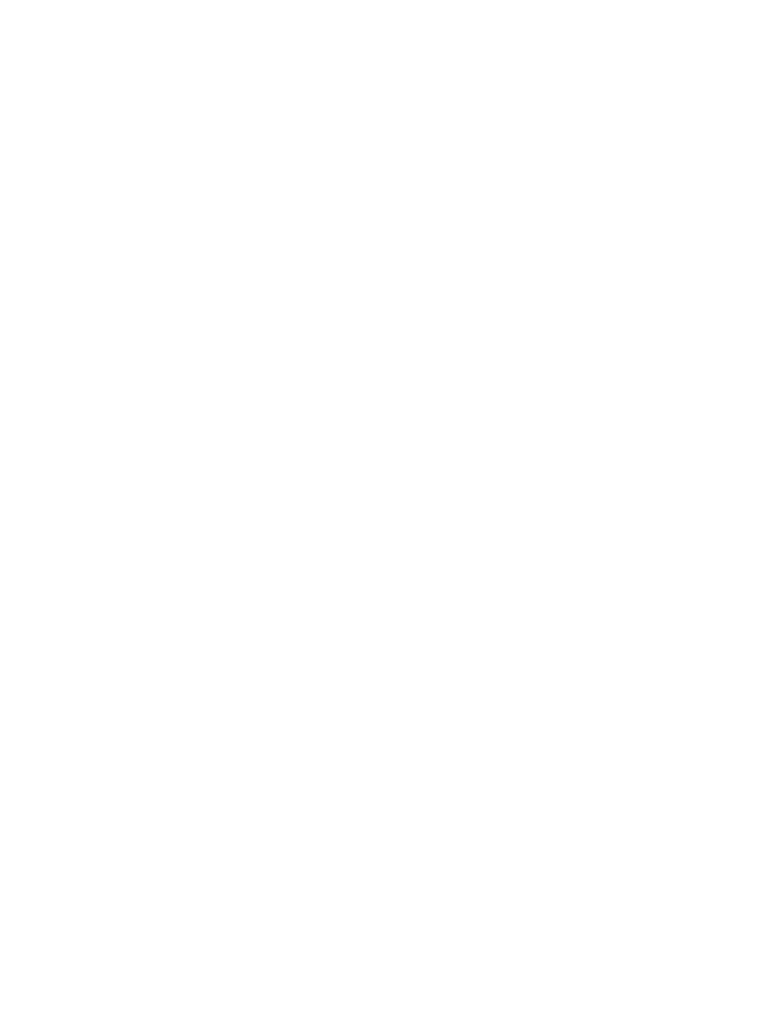
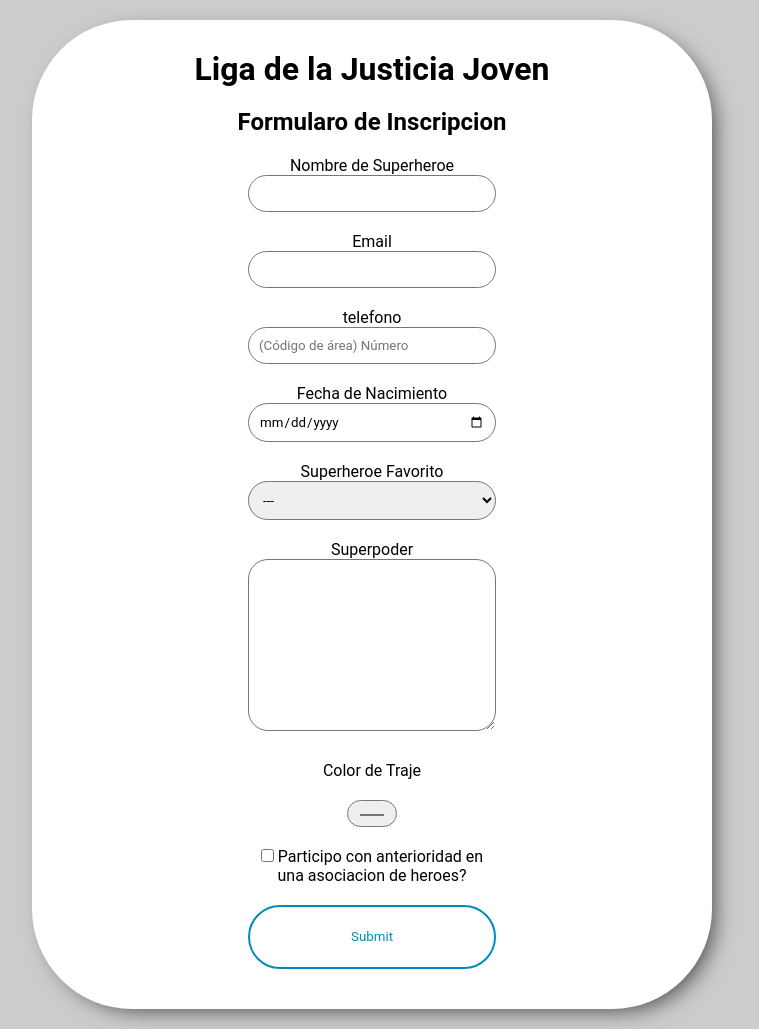
Before and after one commit to alexiszarahttps/final_de_modulo_Guayerd, a plain HTML site: page index.html in a window 1280 px wide. Shown: the whole page, without its empty margins (268-1027 px from the left). Before the commit the page ends 800 px from the top, so only its background shows below. Drawn offline with Linux system fonts and the light colour scheme.

Commit message:
ejercicios terminados

```diff
--- a/index.html
+++ b/index.html
@@ -1,12 +1,80 @@
 <!DOCTYPE html>
 <html lang="en">
 	<head>
-    <meta charset="UTF-8">
-    <meta http-equiv="X-UA-Compatible" content="IE=edge">
-    <meta name="viewport" content="width=device-width, initial-scale=1.0">
+		<meta charset="UTF-8" />
+		<meta http-equiv="X-UA-Compatible" content="IE=edge" />
+		<meta name="viewport" content="width=device-width, initial-scale=1.0" />
+        <link rel="stylesheet" href="./style.css">
 		<title>Actividades de final de módulo</title>
 	</head>
 	<body>
+		<div class="Contenedor">
+			<h1>Liga de la Justicia Joven</h1>
+			<h2>Formularo de Inscripcion</h2>
+
+			<div>
+				<form class="formulario">
+					<div>
+						<label for="sname">Nombre de Superheroe</label>
+						<input type="password" id="sname" name="sname" required />
+					</div>
+
+					<div>
+						<label for="mail">Email</label>
+						<input type="email" id="Email" name="Email" required />
+					</div>
+
+					<div>
+						<label for="telefono">telefono</label>
+						<input
+							type="tel"
+							id="telefono"
+							name="telefono"
+							placeholder="(Código de área) Número"
+							required
+						/>
+					</div>
+
+					<div>
+						<label for="nacimiento">Fecha de Nacimiento</label>
+						<input type="date" name="nacimiento" required />
+					</div>
+
+					<div>
+						<label for="sFav">Superheroe Favorito</label>
+						<select name="sFav" id="sFav">
+							<option value="---">---</option>
+							<option value="spiderman">Spiderman</option>
+							<option value="batman">Batman</option>
+							<option value="superman">Superman</option>
+							<option value="ironman">Iron-Man</option>
+							<option value="flash">Flash</option>
+							<option value="GA">Green Arrow</option>
+						</select>
+					</div>
+
+					<div>
+						<label for="superpoder">Superpoder</label>
+						<textarea name="superpoder" id="" cols="30" rows="10"></textarea>
+					</div>
+
+					<div class="aaa">
+						<label for="color">Color de Traje</label>
+						<input type="color" name="color" id="color" />
+
+						<div class="check">
+							<input type="checkbox" name="check" />
+							<label for="check"
+								>Participo con anterioridad en una asociacion de heroes?</label
+							>
+						</div>
+
+						<input type="submit" class="enviar" />
+					</div>
+				</form>
+			</div>
+		</div>
+
 		<script src="app.js"></script>
 	</body>
 </html>
--- /dev/null
+++ b/style.css
@@ -0,0 +1,83 @@
+*{
+    font-family: 'Roboto', sans-serif;
+    margin: 0;
+    padding: 0;
+}
+
+body{
+    background-color: #ccc;
+}
+
+.Contenedor{
+    background-color: #fff;
+    width: 50%;
+    margin: 20px auto;
+    padding: 20px;
+    text-align: center;
+    border-radius: 100px;
+    -webkit-box-shadow: 8px 7px 23px -8px rgba(0,0,0,0.75);
+    -moz-box-shadow: 8px 7px 23px -8px rgba(0,0,0,0.75);
+    box-shadow: 8px 7px 23px -8px rgba(0,0,0,0.75);
+}
+
+.Contenedor > *{
+    padding: 10px;
+}
+
+.formulario{
+    width: 50%;
+    margin: auto;
+    display: grid;
+    grid-template-columns: 1fr ;
+    gap: 20px;
+}
+
+.formulario > div{
+    display: flex;
+    flex-direction: column;
+    width: 80%;
+    margin: auto;
+}
+
+.aaa{
+    display: flex;
+    align-items: center;
+}
+
+.aaa *{
+    margin: 10px;
+}
+
+.aaa div *{
+    margin: 0;
+}
+
+.enviar{
+    background-color: #fff;
+    border: #008CBA solid 2px;
+    color: #008CBA;
+    width: 100%;
+    line-height: 3;
+    transition: .5s;
+}
+
+.enviar:hover{
+    background-color: #008CBA;
+    color: #fff;
+}
+
+input{
+    border: 1px solid #777;
+    border-radius: 100px;
+    padding: 10px;
+}
+
+textarea{
+    padding: 10px;
+    border-radius: 20px;
+}
+
+select{
+    border-radius: 100px;
+    padding: 10px;
+}
```
Also changed, not shown: app.js (+88 -0 lines). Lines whose indentation alone changed are shown as unchanged.
